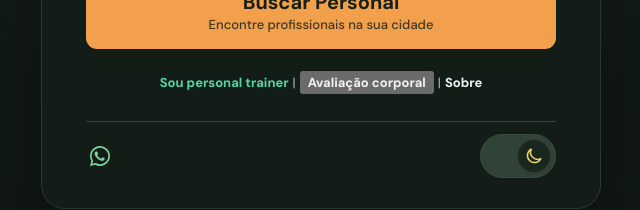
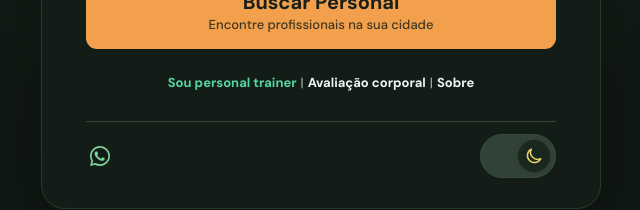
Before and after one commit to albertoapr/calculadoraimc, a Vue app: page / in a window 1280 px wide. Shown: the part 308-518 px from the top of the page, without its empty margins (319-959 px from the left). Built offline with nearby package versions, Linux system fonts and the light colour scheme; no server answers.

Commit message:
style(home): harmonizar botão de avaliação com links do tema

```diff
--- a/src/assets/main.css
+++ b/src/assets/main.css
@@ -3169,3 +3169,20 @@ html[data-theme='dark'] .header-auth-links .header-signup-link {
 .home-academy-select:focus-visible { outline: 2px solid var(--blue); outline-offset: 2px; }
 .root-home-actions + .hero .root-home-photo { margin-top: 0; }
 html[data-theme='dark'] .home-academy-select { background: #1b2720; border-color: #3b4b40; color: #f4f5f0; }
+
+/* O botão de avaliação na faixa de links tem o mesmo estilo dos links de acesso. */
+.header-auth-links button.header-signup-link {
+  border: 0;
+  padding: 4px 0;
+  background: transparent;
+  color: #263f33;
+  font: inherit;
+  cursor: pointer;
+}
+.header-auth-links button.header-signup-link:hover,
+.header-auth-links button.header-signup-link:focus-visible {
+  text-decoration: underline;
+}
+html[data-theme='dark'] .header-auth-links button.header-signup-link {
+  color: #f1f5f3;
+}
```
